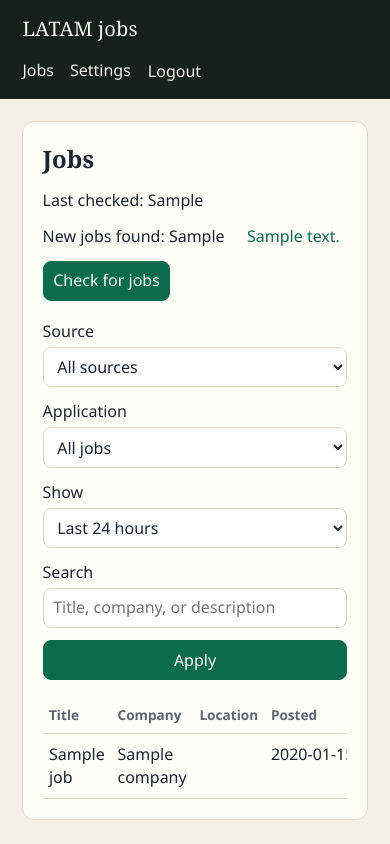
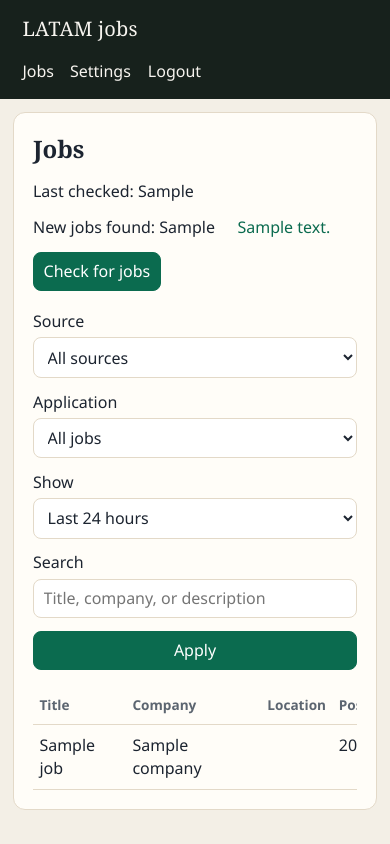
Before and after one commit to kenneth-shubin/job-scraper, a Python web app: template src/latam_jobs/web/templates/jobs.html in a window 390 px wide. Run offline with Jinja, Linux system fonts and the light colour scheme; the template is opened without the code that fills it: most values are stand-ins (such as "Sample title", 1, 10 or a date in 2020).

Commit message:
fix: ui responsive

```diff
--- a/src/latam_jobs/web/static/app.css
+++ b/src/latam_jobs/web/static/app.css
@@ -37,7 +37,7 @@ body {
   letter-spacing: 0.01em;
 }
 
-nav { display: flex; gap: 1rem; }
+nav { display: flex; flex-wrap: wrap; align-items: center; gap: 0.8rem 1rem; }
 
 nav a { color: #f7f4ef; text-decoration: none; }
 
@@ -68,6 +68,8 @@ h1, h2 {
   margin-bottom: 1rem;
 }
 
+.filters button { width: 100%; }
+
 label.check { flex-direction: row; align-items: center; margin: 0.8rem 0; }
 
 input, select, textarea, button {
@@ -86,7 +88,12 @@ button {
   cursor: pointer;
 }
 
+.table-scroll,
+#job-table { overflow-x: auto; }
+
 table { width: 100%; border-collapse: collapse; }
+
+table.jobs { min-width: 46rem; }
 
 th, td {
   text-align: left;
@@ -111,7 +118,9 @@ a { color: var(--accent); }
 .badge.rejected { background: #f8e1d6; }
 .badge.maybe { background: #f8efc8; }
 
-.actions { display: flex; flex-direction: column; gap: 0.2rem; white-space: nowrap; }
+.actions { width: 1%; white-space: nowrap; }
+
+.action-links { display: flex; flex-direction: column; align-items: flex-start; gap: 0.2rem; }
 
 .posted { white-space: nowrap; }
 
@@ -136,14 +145,28 @@ a { color: var(--accent); }
 
 .login { max-width: 28rem; margin: 4rem auto; }
 
+.login form { display: flex; flex-direction: column; align-items: stretch; gap: 0.9rem; }
+
+.login-actions { display: flex; }
+
+.login-actions button { width: 100%; margin: 0; }
+
 .empty, .notice, .errors { color: var(--muted); }
 
 .notice { color: var(--accent); }
 
 .errors { color: var(--warn); padding-left: 1.1rem; }
 
-@media (max-width: 800px) {
+@media (max-width: 960px) {
+  .filters { grid-template-columns: 1fr 1fr; }
+  .filters button { grid-column: 1 / -1; }
+}
+
+@media (max-width: 640px) {
+  main { padding: 0.8rem; }
   .filters { grid-template-columns: 1fr; }
   .top { align-items: flex-start; flex-direction: column; }
-  table { display: block; overflow-x: auto; }
+  .login { margin: 1.5rem auto; }
+  .login-actions button { width: 100%; }
+  .settings-form > button { width: 100%; }
 }
--- a/src/latam_jobs/web/templates/jobs_rows.html
+++ b/src/latam_jobs/web/templates/jobs_rows.html
@@ -1,4 +1,4 @@
-<table>
+<table class="jobs">
   <thead>
     <tr>
       <th>Title</th>
@@ -18,6 +18,7 @@
       <td class="posted">{{ format_posted(job.published_at, display_timezone, now) }}</td>
       <td>{{ job.source }}</td>
       <td class="actions">
+        <div class="action-links">
           {% if job.apply_url_type == "direct" and job.apply_url %}
           <a href="{{ job.apply_url }}">Apply Directly</a>
           {% if job.url %}
@@ -28,6 +29,7 @@
           {% elif job.url %}
           <a href="{{ job.url }}">Apply on Job Board</a>
           {% endif %}
+        </div>
       </td>
     </tr>
     {% else %}
--- a/src/latam_jobs/web/templates/login.html
+++ b/src/latam_jobs/web/templates/login.html
@@ -17,7 +17,9 @@
         <label>Password
           <input type="password" name="password" autocomplete="current-password" required>
         </label>
-        <button type="submit">Unlock Dashboard</button>
+        <div class="login-actions">
+          <button type="submit">Unlock Dashboard</button>
+        </div>
       </form>
     </section>
   </main>
--- a/src/latam_jobs/web/templates/settings.html
+++ b/src/latam_jobs/web/templates/settings.html
@@ -8,7 +8,7 @@
     {% for error in errors %}<li>{{ error }}</li>{% endfor %}
   </ul>
   {% endif %}
-  <form method="post" action="/settings">
+  <form class="settings-form" method="post" action="/settings">
     <input type="hidden" name="csrf_token" value="{{ csrf_token }}">
     <label>Display timezone
       <input type="text" name="display_timezone" value="{{ settings.display_timezone }}">
@@ -35,6 +35,7 @@
       Send Telegram alerts
     </label>
     <h2>Sources</h2>
+    <div class="table-scroll">
     <table>
       <thead>
         <tr><th>Source</th><th>Enabled</th><th>Interval hours</th></tr>
@@ -52,6 +53,7 @@
         {% endfor %}
       </tbody>
     </table>
+    </div>
     <button type="submit">Save settings</button>
   </form>
 </section>
```
Lines whose indentation alone changed are shown as unchanged.
